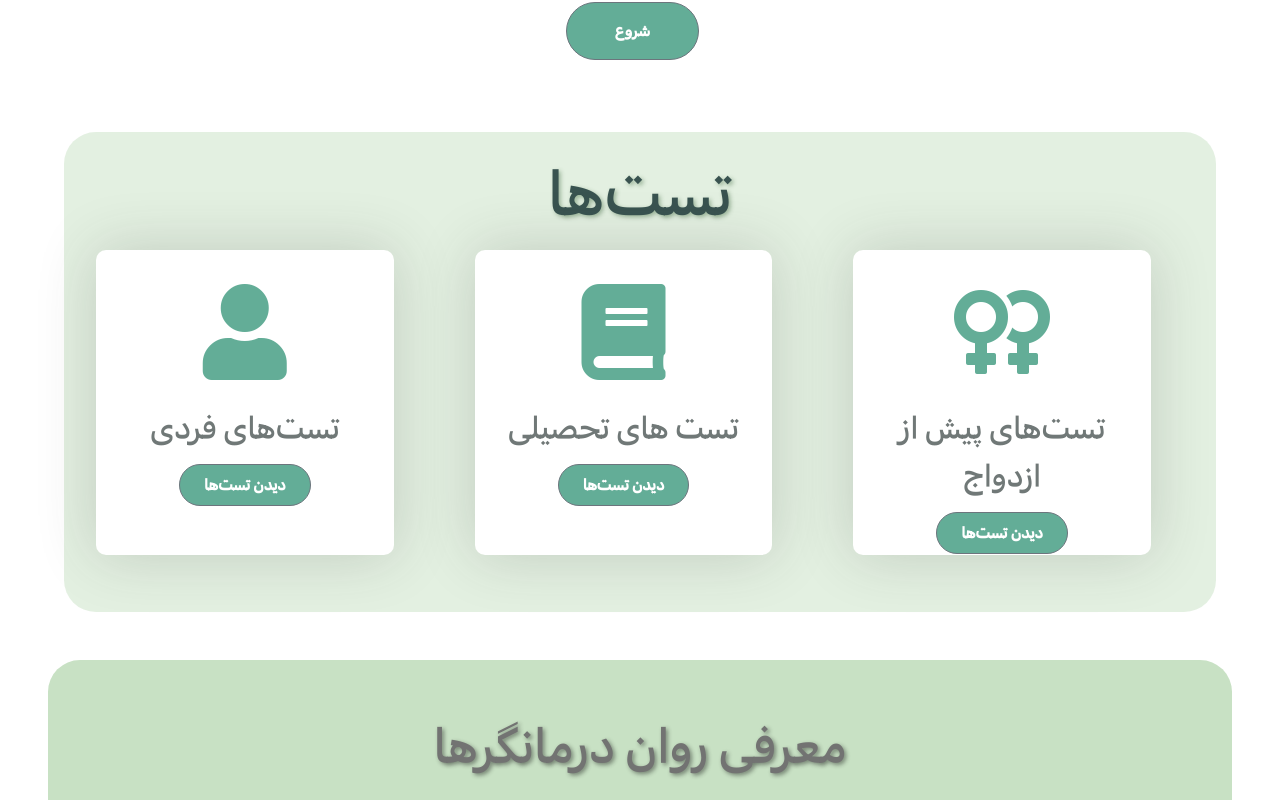
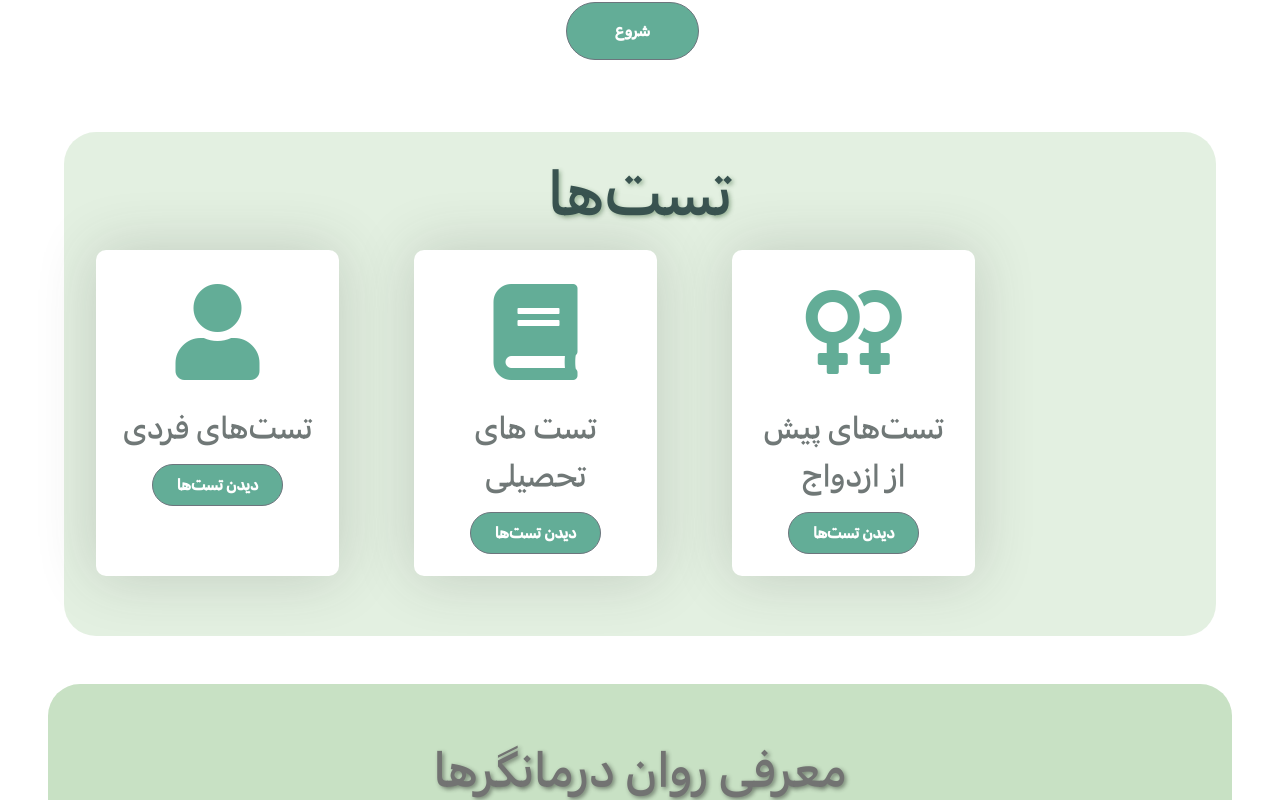
Before and after one commit to ENIAC-ORG/Front-end, a React (Vite) app: page / in a window 1280 px wide. Shown: the part 1198-1998 px from the top of the page. Built offline with nearby package versions, Linux system fonts and the light colour scheme; no server answers; a web font is replaced by a local one.

Commit message:
fix(tests): fixed bugs

```diff
--- a/src/components/TestPage/TestPage.css
+++ b/src/components/TestPage/TestPage.css
@@ -278,6 +278,11 @@ VERSION:	Versoin Number
 
 }
 
+.col-lg-4 {
+  flex: 0 0 auto;
+  width: 28%;
+}
+
 
 .Timg {
   vertical-align: middle;
```
Also changed, not shown: src/components/Tests/Tests.css (line endings or trailing spaces).
